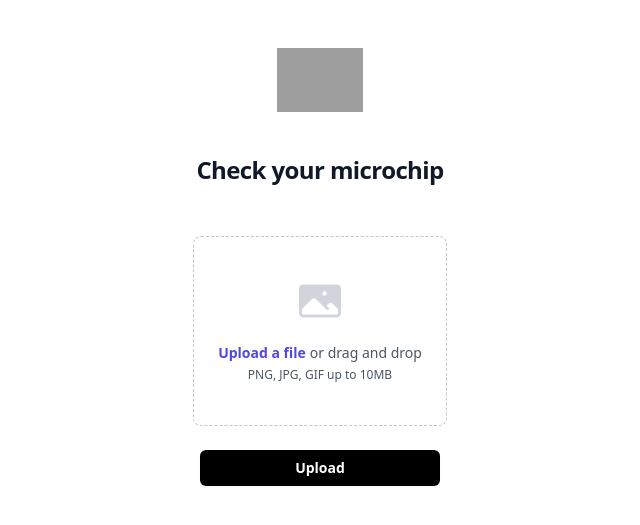
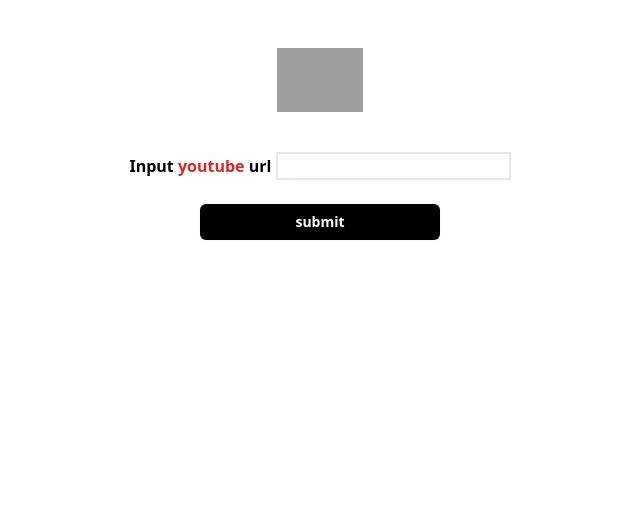
Before and after one commit to MulhamShaheen/DL-team-6, a Django app: template web_app/templates/index.html in a window 1280 px wide. Shown: the top 525 px of the page, without its empty margins (320-960 px from the left). Run offline with Django 4.2, Linux system fonts and the light colour scheme; the template is opened without the code that fills it, so the values that code supplies are empty; parts of the project's set-up code (start-up, migrations or seed data) failed here and were passed over; some libraries are stand-ins or nearby versions; grey boxes are pictures that could not be loaded.

Commit message:
Added modified interface

```diff
--- a/web_app/templates/index.html
+++ b/web_app/templates/index.html
@@ -12,9 +12,7 @@
 <body>
 <div class="flex min-h-full flex-col justify-center px-6 py-12 lg:px-8">
     <div class="sm:mx-auto sm:w-full sm:max-w-sm">
-        <img class="mx-auto h-16 w-auto" src="https://freesvg.org/img/pgb-chip-generic.png" alt="Your Company">
-        <h2 class="mt-10 text-center text-2xl font-bold leading-9 tracking-tight text-gray-900">Check your
-            microchip</h2>
+        <img class="mx-auto h-16 w-auto" src="https://img.freepik.com/free-vector/blank-green-traffic-road-sign-vector-illustration_1284-41937.jpg?w=996&t=st=1701270915~exp=1701271515~hmac=4afa7cffd197f91114b79a6a70dc793aad45cd7c2a39fcc3bee1777775afc590" alt="Your Company">
     </div>
 
     <div class="mt-10 sm:mx-auto sm:w-full sm:max-w-sm">
@@ -24,28 +22,18 @@
             {% if error %}
                 <p class="text-red-900">{{ error }} </p>
             {% endif %}
-             <div class="col-span-full">
-          <div class="mt-2 flex justify-center rounded-lg border border-dashed border-gray-900/25 px-6 py-10">
-            <div class="text-center">
-              <svg class="mx-auto h-12 w-12 text-gray-300" viewBox="0 0 24 24" fill="currentColor" aria-hidden="true">
-                <path fill-rule="evenodd" d="M1.5 6a2.25 2.25 0 012.25-2.25h16.5A2.25 2.25 0 0122.5 6v12a2.25 2.25 0 01-2.25 2.25H3.75A2.25 2.25 0 011.5 18V6zM3 16.06V18c0 .414.336.75.75.75h16.5A.75.75 0 0021 18v-1.94l-2.69-2.689a1.5 1.5 0 00-2.12 0l-.88.879.97.97a.75.75 0 11-1.06 1.06l-5.16-5.159a1.5 1.5 0 00-2.12 0L3 16.061zm10.125-7.81a1.125 1.125 0 112.25 0 1.125 1.125 0 01-2.25 0z" clip-rule="evenodd" />
-              </svg>
-              <div class="mt-4 flex text-sm leading-6 text-gray-600">
-                <label for="file" class="relative cursor-pointer rounded-md bg-white font-semibold text-indigo-600 focus-within:outline-none focus-within:ring-2 focus-within:ring-indigo-600 focus-within:ring-offset-2 hover:text-indigo-500">
-                  <span>Upload a file</span>
-                  <input id="file" name="file" type="file" class="sr-only">
+            <div class="col-span-full">
+                <label for="url"
+                       class="relative cursor-pointer rounded-md bg-white font-semibold text-indigo-600 focus-within:outline-none focus-within:ring-2 focus-within:ring-indigo-600 focus-within:ring-offset-2 hover:text-indigo-500">
+                    <span class="text-black">Input <span class="text-red-600">youtube</span> url</span>
                 </label>
-                <p class="pl-1">or drag and drop</p>
-              </div>
-              <p class="text-xs leading-5 text-gray-600">PNG, JPG, GIF up to 10MB</p>
+                <input id="url" name="url" type="text" class="border-2">
             </div>
-          </div>
-        </div>
 
 
             <button type="submit"
                     class="flex w-60 justify-center rounded-md bg-black px-3 py-1.5 text-sm font-semibold leading-6 text-white shadow-sm hover:bg-indigo-500 focus-visible:outline focus-visible:outline-2 focus-visible:outline-offset-2 focus-visible:outline-indigo-600">
-                Upload
+                submit
             </button>
         </form>
     </div>
```
